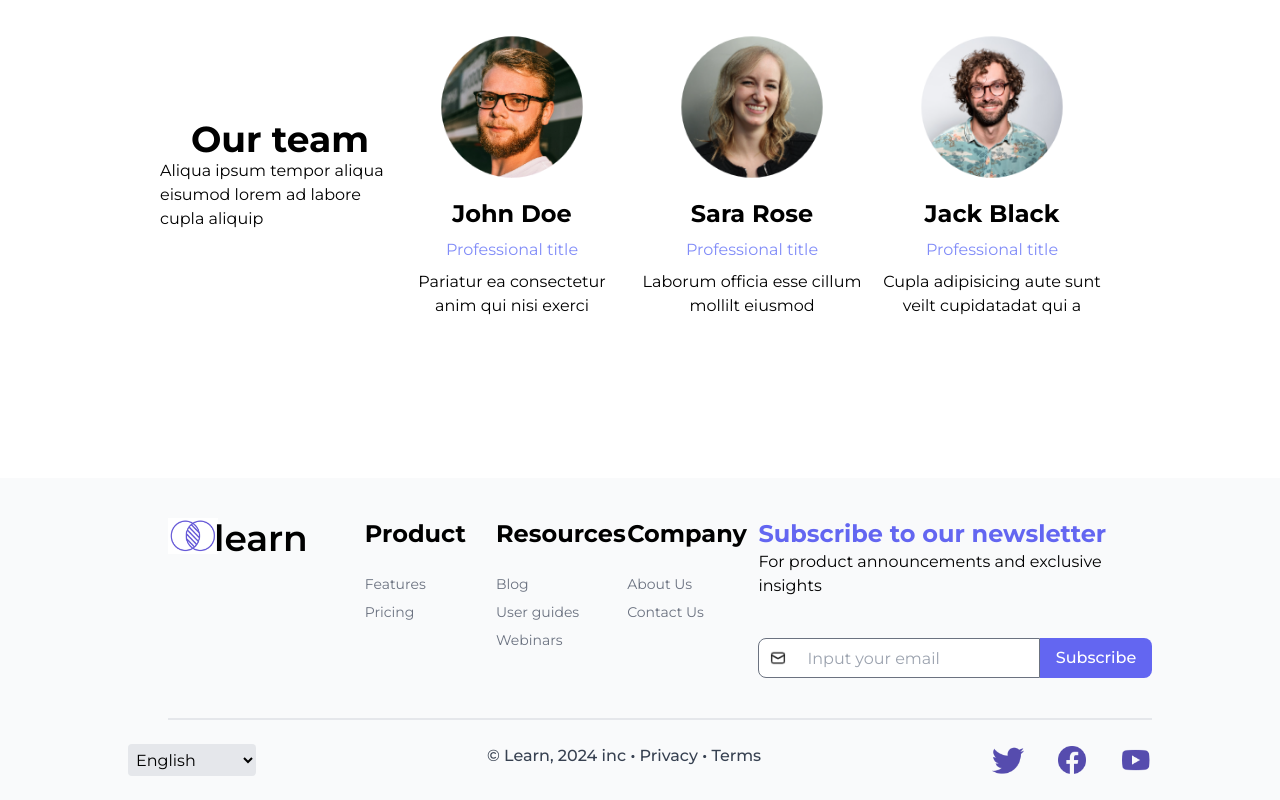
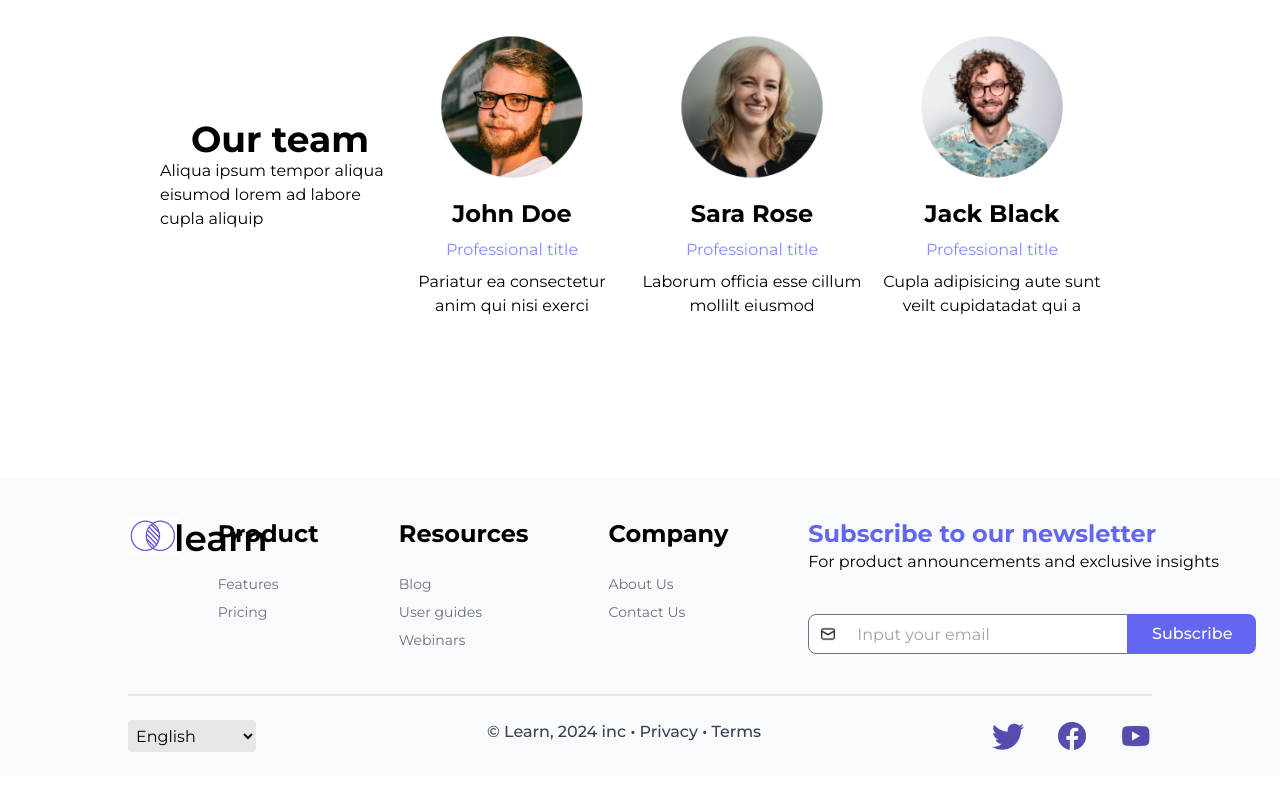
Before and after one commit to nemanjaKostovski/epam-learning-platform, a React (Vite) app: page /about-us in a window 1280 px wide. Shown: the part 952-1752 px from the top of the page. After the commit the page ends 1728 px from the top, so only its background shows below. Built offline with nearby package versions, Linux system fonts and the light colour scheme.

Commit message:
footer update

```diff
--- a/src/components/Footer/Footer.tsx
+++ b/src/components/Footer/Footer.tsx
@@ -26,7 +26,7 @@ const year = new Date().getFullYear();
 function Footer() {
   return (
     <footer className=' pl-[10%] pr-[10%] gap-x-8 gap-y-4 pt-10 bg-gray-50'>
-      <div className='grid grid-cols-5  border-b-2 ml-10'>
+      <div className='flex justify-between border-b-2'>
         <Logo />
         <FooterRow items={footerItems} />
         <div className='col-span-2 mb-10'>
--- a/src/components/Footer/FooterRow.tsx
+++ b/src/components/Footer/FooterRow.tsx
@@ -3,9 +3,12 @@ import { FooterRowType } from '../../types/index';
 
 export default function FooterRow({ items }: FooterRowType) {
   return (
-    <div className='text-gray-500 text-sm grid grid-cols-3 col-span-2'>
+    <div className='text-gray-500 text-sm flex'>
       {items.map((group, groupIndex) => (
-        <div key={groupIndex} className='mb-6 text-gray-500 text-sm flex-col'>
+        <div
+          key={groupIndex}
+          className='mb-6 text-gray-500 text-sm flex flex-col mr-20'
+        >
           {group.map((item, itemIndex) => (
             <div key={`${item.link}-${itemIndex}`}>
               {itemIndex === 0 && (
```
